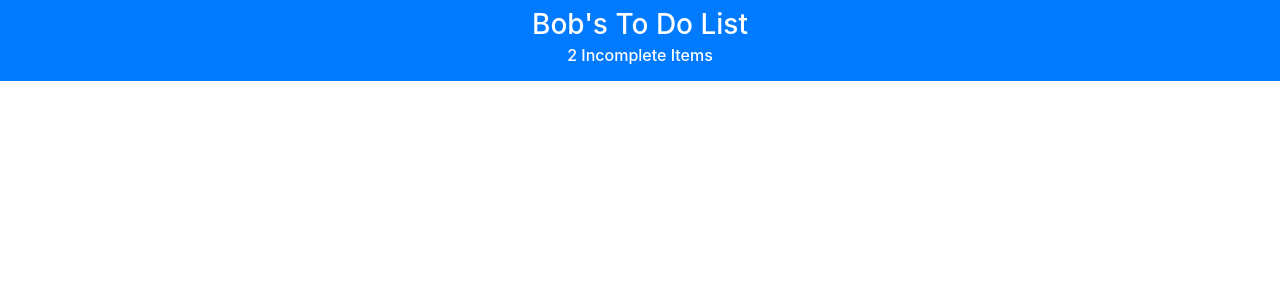
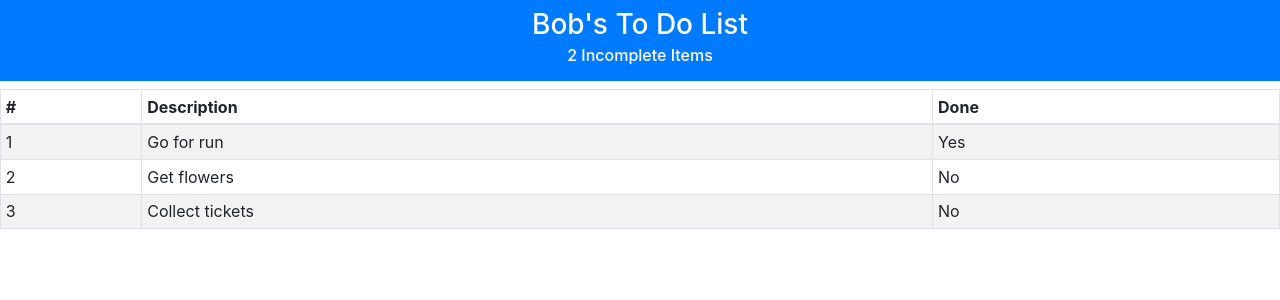
Before and after one commit to KCMicheal/Lister, an Angular app: page / in a window 1280 px wide. Shown: the top 300 px of the page. Built offline with nearby package versions, Linux system fonts and the light colour scheme.

Commit message:
perf: data biding

```diff
--- a/src/app/app.component.html
+++ b/src/app/app.component.html
@@ -2,3 +2,19 @@
   {{ username }}'s To Do List
   <h6 class="mt-1">{{ itemCount }} Incomplete Items</h6>
 </h3>
+
+<table class="table table-striped table-bordered table-sm">
+  <thead>
+  <tr><th>#</th><th>Description</th><th>Done</th></tr>
+  </thead>
+  <tbody>
+  <tr *ngFor="let item of items; let i = index">
+  <td>{{ i + 1 }}</td>
+  <td>{{ item.task }}</td>
+  <td [ngSwitch]="item.complete">
+  <span *ngSwitchCase="true">Yes</span>
+  <span *ngSwitchDefault>No</span>
+  </td>
+  </tr>
+  </tbody>
+</table>
--- a/src/app/app.component.ts
+++ b/src/app/app.component.ts
@@ -22,4 +22,8 @@ export class AppComponent {
     return this.list.items
       .filter(item => !item.complete).length;
   }
+
+  get items(): readonly TodoItem[]{
+    return this.list.items;
+  }
 }
```
